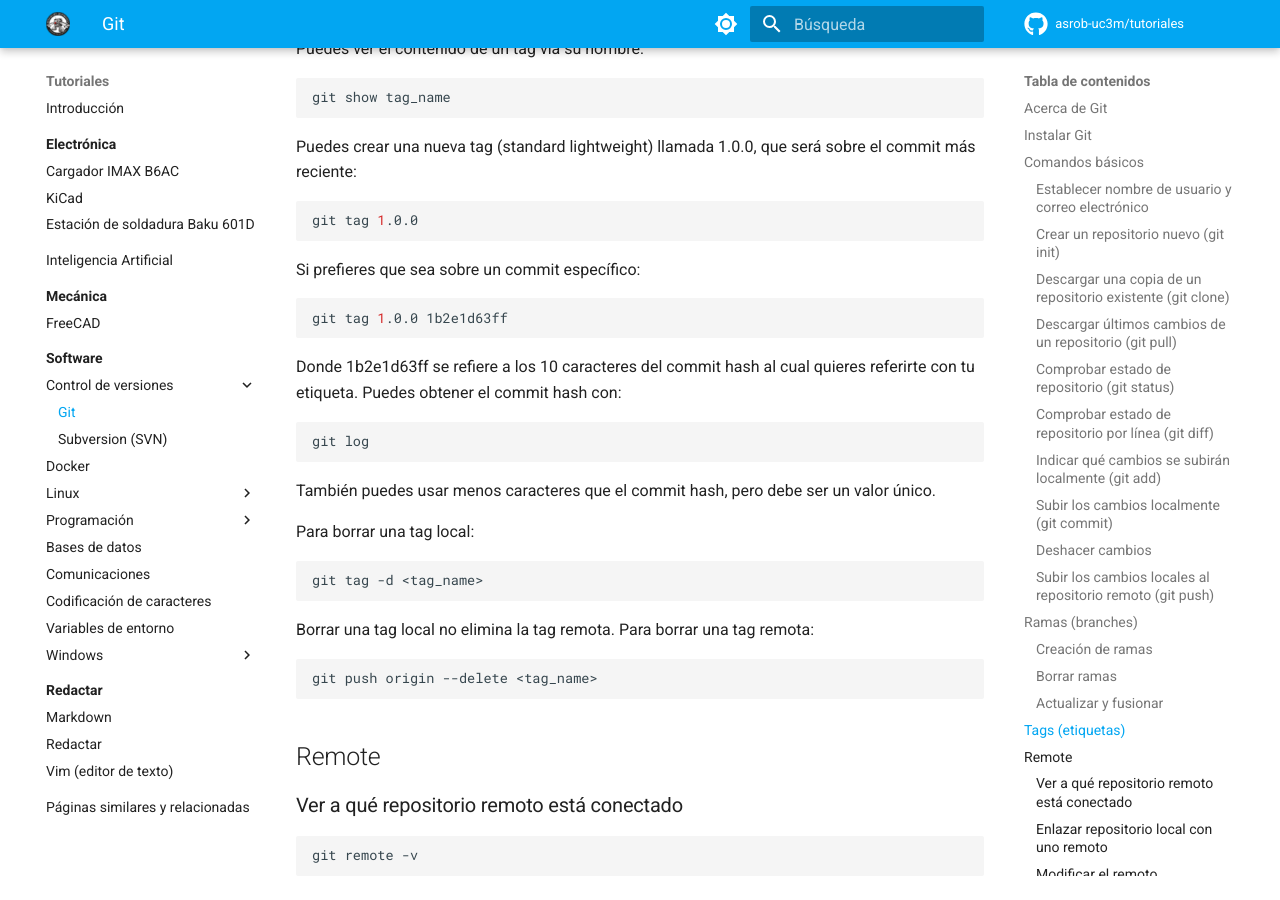
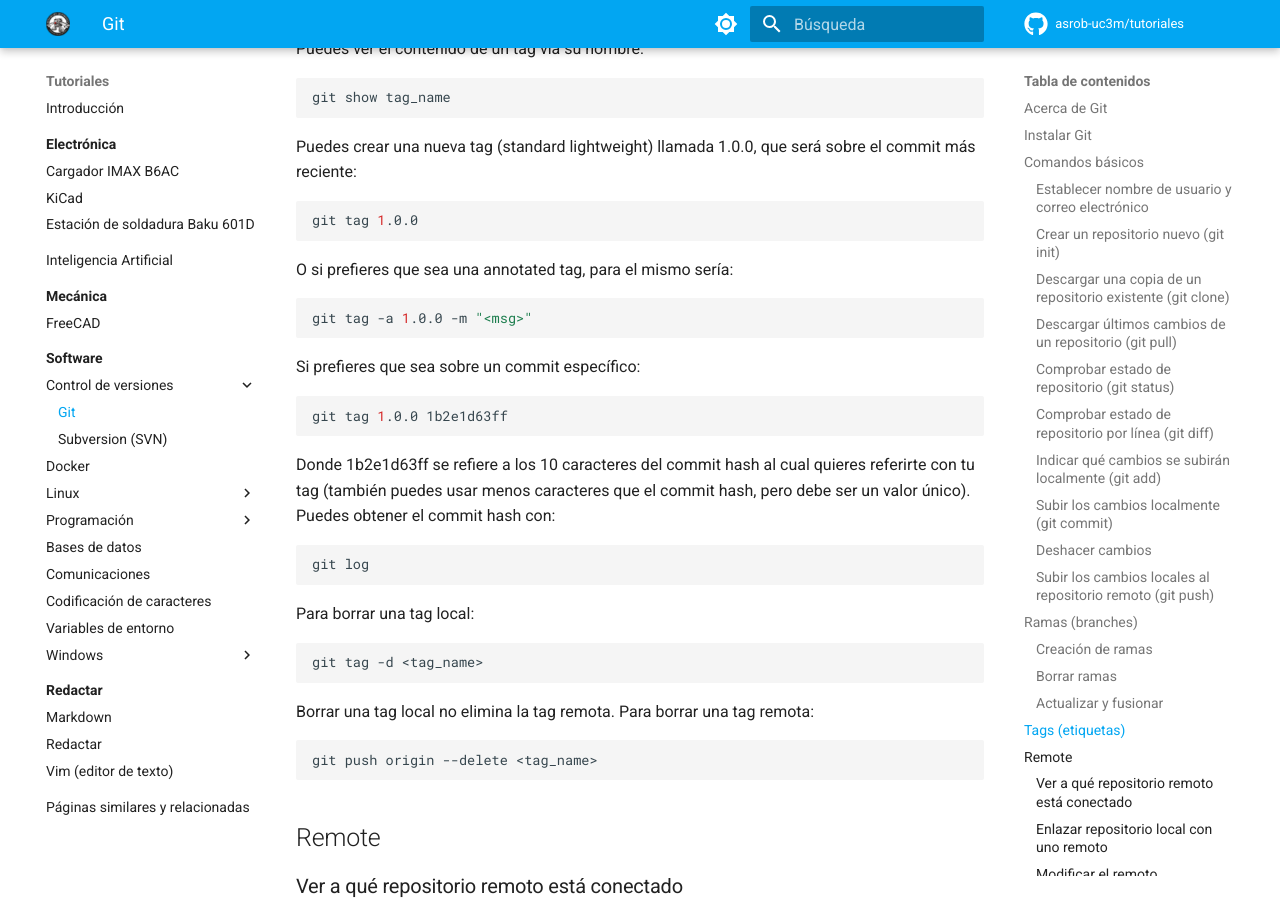
Before and after one commit to asrob-uc3m/tutoriales, an MkDocs documentation site: the page built from docs/software/version-control/git.md, in a window 1280 px wide and 900 px high, scrolled down 5147 px. Built offline with MkDocs 1.6.1 and Material for MkDocs 9.7.7, drawn with Linux system fonts in a browser that asks for light colours; comment, search, counter and statistics services are not loaded.

Commit message:
git: tag standard vs annotated

````diff
--- a/docs/software/version-control/git.md
+++ b/docs/software/version-control/git.md
@@ -230,19 +230,23 @@ Puedes crear una nueva tag (standard lightweight) llamada 1.0.0, que será sobre
 git tag 1.0.0
 ```
 
+O si prefieres que sea una annotated tag, para el mismo sería:
+
+```bash
+git tag -a 1.0.0 -m "<msg>"
+```
+
 Si prefieres que sea sobre un commit específico:
 
 ```bash
 git tag 1.0.0 1b2e1d63ff
 ```
 
-Donde 1b2e1d63ff se refiere a los 10 caracteres del commit hash al cual quieres referirte con tu etiqueta. Puedes obtener el commit hash con:
+Donde 1b2e1d63ff se refiere a los 10 caracteres del commit hash al cual quieres referirte con tu tag (también puedes usar menos caracteres que el commit hash, pero debe ser un valor único). Puedes obtener el commit hash con:
 
 ```bash
 git log
 ```
-
-También puedes usar menos caracteres que el commit hash, pero debe ser un valor único.
 
 Para borrar una tag local:
 
````
